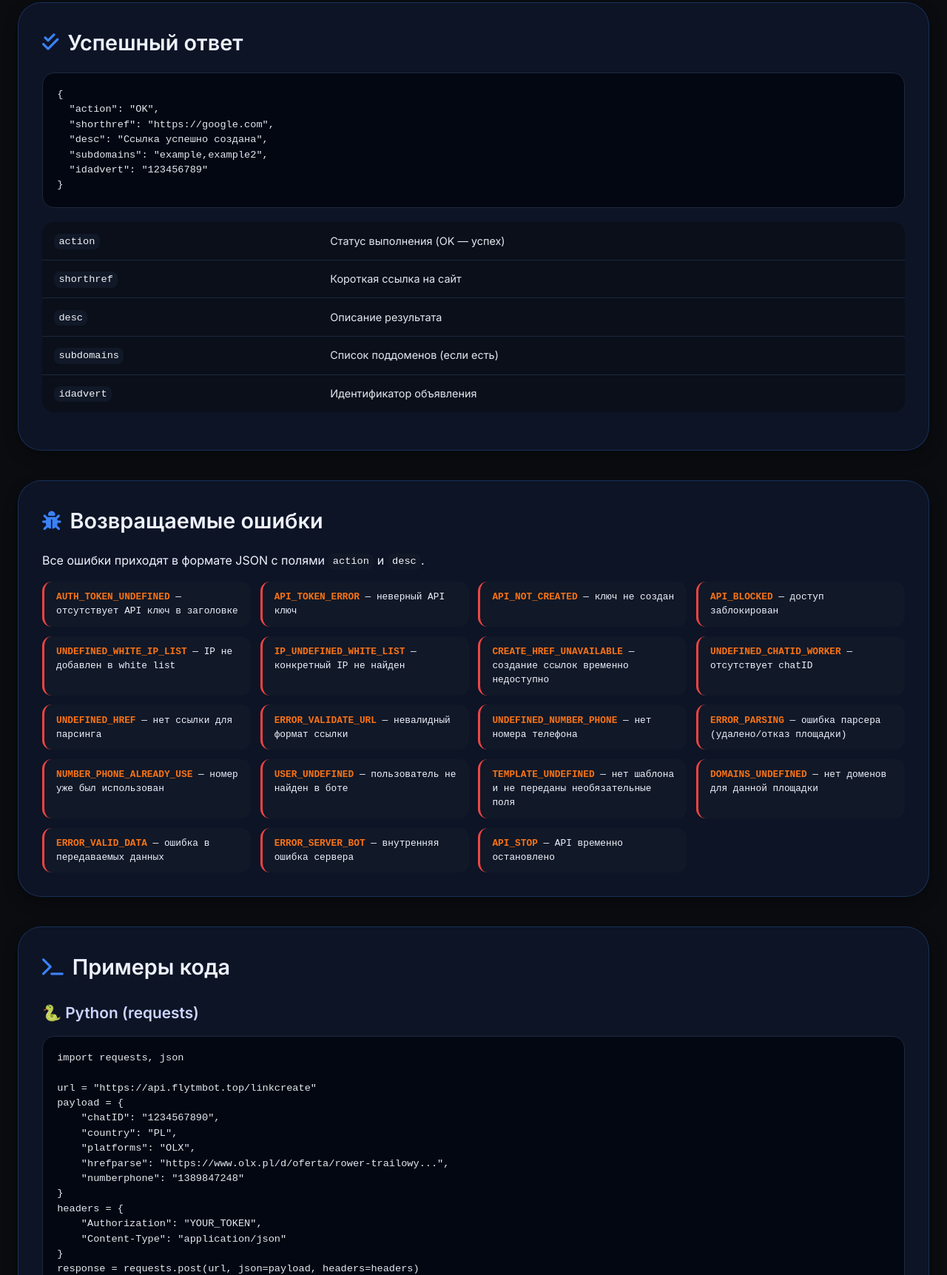
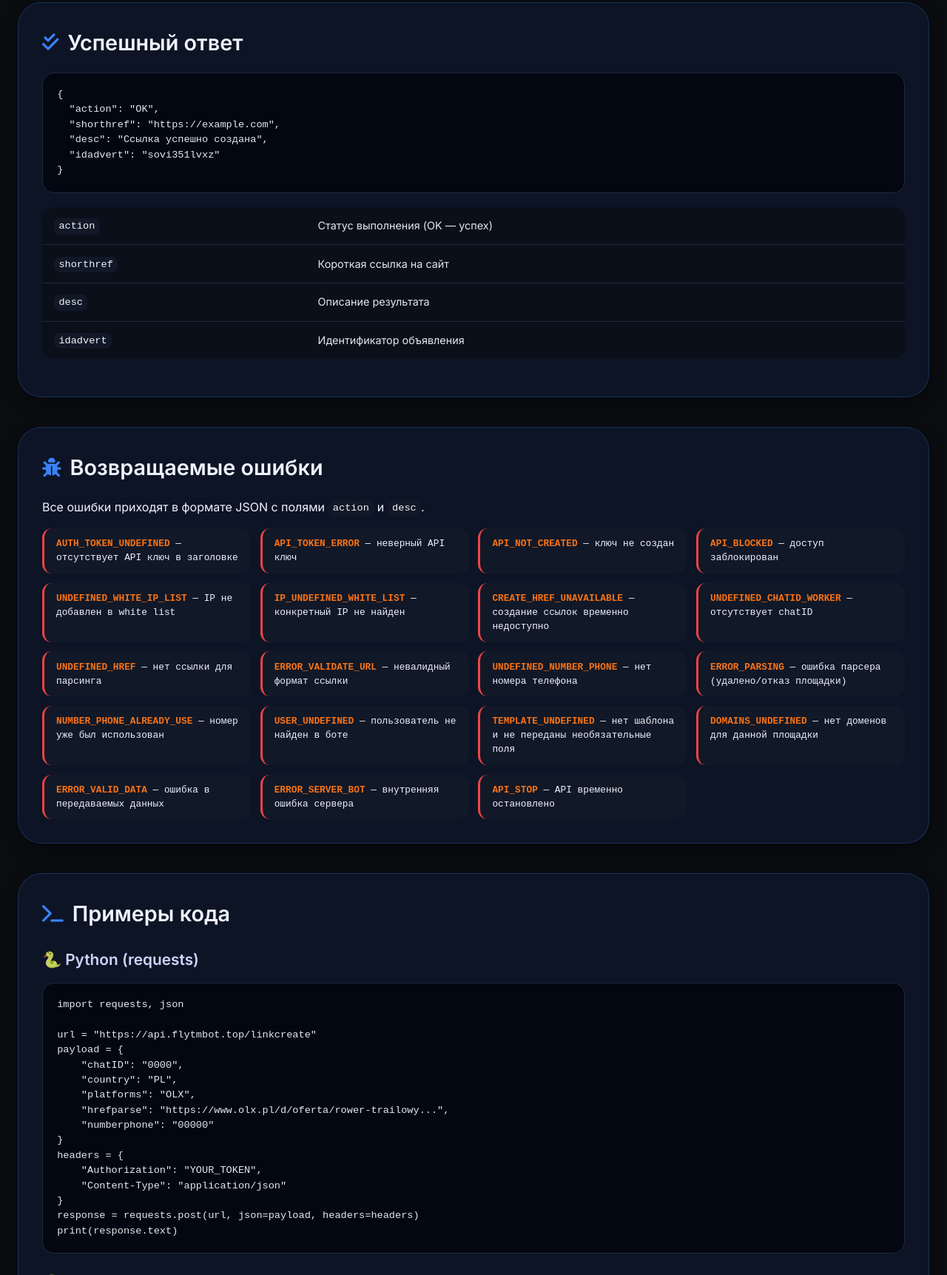
Before and after one commit to srabjony1999/DOCS, a plain HTML site: page index.html in a window 1280 px wide. Shown: the part 2320-4043 px from the top of the page at 74% size. Drawn offline with Linux system fonts and the light colour scheme.

Commit message:
Update index.html

```diff
--- a/index.html
+++ b/index.html
@@ -338,7 +338,6 @@
                 <thead><tr><th>Параметр</th><th>Тип</th><th>Описание</th><th>Макс. длина</th></tr></thead>
                 <tbody>
                     <tr><td><code>chatID</code></td><td>string</td><td>Chat ID пользователя Telegram (привязка ссылки)</td><td>—</td></tr>
-                    <tr><td><code>numberphone</code></td><td>string</td><td>Номер телефона для СМС-проверки</td><td>20 символов</td></tr>
                 </tbody>
             </table>
         </div>
@@ -348,6 +347,7 @@
             <table>
                 <thead><tr><th>Параметр</th><th>Описание</th><th>Допустимые значения</th></tr></thead>
                 <tbody>
+                    <tr><td><code>numberphone</code></td><td>string</td><td>Номер телефона для СМС-проверки</td><td>20 символов</td></tr>
                     <tr><td><code>country</code></td><td>Страна площадки</td><td><code>PL</code></td></tr>
                     <tr><td><code>platforms</code></td><td>Платформа</td><td><code>OLX, Vinted, Inpost, Allegro, DPD, Poczta Polska</code></td></tr>
                     <tr><td><code>fiouser</code></td><td>Покупатель</td><td>строка</td></tr>
@@ -375,17 +375,15 @@
         <h2><i class="fas fa-check-double"></i> Успешный ответ</h2>
         <pre><code>{
   "action": "OK",
-  "shorthref": "https://google.com",
+  "shorthref": "https://example.com",
   "desc": "Ссылка успешно создана",
-  "subdomains": "example,example2",
-  "idadvert": "123456789"
+  "idadvert": "sovi351lvxz"
 }</code></pre>
         <div class="table-wrapper">
             <table>
                 <tr><td><code>action</code></td><td>Статус выполнения (OK — успех)</td></tr>
                 <tr><td><code>shorthref</code></td><td>Короткая ссылка на сайт</td></tr>
                 <tr><td><code>desc</code></td><td>Описание результата</td></tr>
-                <tr><td><code>subdomains</code></td><td>Список поддоменов (если есть)</td></tr>
                 <tr><td><code>idadvert</code></td><td>Идентификатор объявления</td></tr>
             </table>
         </div>
@@ -427,11 +425,11 @@
 
 url = "https://api.flytmbot.top/linkcreate"
 payload = {
-    "chatID": "1234567890",
+    "chatID": "0000",
     "country": "PL",
     "platforms": "OLX",
     "hrefparse": "https://www.olx.pl/d/oferta/rower-trailowy...",
-    "numberphone": "1389847248"
+    "numberphone": "00000"
 }
 headers = {
     "Authorization": "YOUR_TOKEN",
@@ -444,11 +442,11 @@ print(response.text)</code></pre>
         <pre><code>const axios = require('axios');
 
 const data = {
-  chatID: "1234567890",
+  chatID: "000000",
   country: "PL",
   platforms: "OLX",
   hrefparse: "https://www.olx.pl/d/oferta/...",
-  numberphone: "1389847248"
+  numberphone: "00000"
 };
 
 axios.post('https://api.flytmbot.top/linkcreate', data, {
@@ -462,11 +460,11 @@ axios.post('https://api.flytmbot.top/linkcreate', data, {
   -H "Authorization: YOUR_TOKEN" \
   -H "Content-Type: application/json" \
   -d '{
-    "chatID": "1234567890",
+    "chatID": "000000",
     "country": "PL",
     "platforms": "OLX",
     "hrefparse": "https://www.olx.pl/d/oferta/rower...",
-    "numberphone": "1389847248"
+    "numberphone": "000000"
   }'</code></pre>
 
         <div class="note">
```
